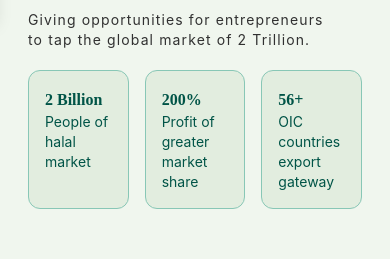
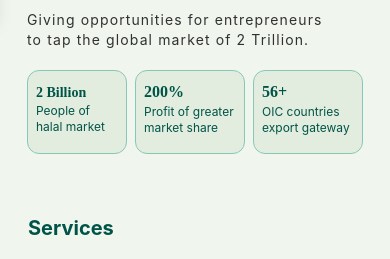
Before and after one commit to jayashri1998/Figma-Task, a React (Vite) app: page /ourservices in a window 390 px wide. Shown: the part 357-616 px from the top of the page. Built offline with nearby package versions, Linux system fonts and the light colour scheme.

Commit message:
resolved servies card

```diff
--- a/src/Components/OurClient/Certificate.jsx
+++ b/src/Components/OurClient/Certificate.jsx
@@ -142,6 +142,7 @@ const content = [
 const Certificate = () => {
   const formSectionRef = useRef(null);
   const [currentPage, setCurrentPage] = useState(1);
+
   const itemsPerPage = 6;
 
   const scrolltoForm = () => {
@@ -168,6 +169,7 @@ const Certificate = () => {
   const handlePageClick = (pageNumber) => {
     setCurrentPage(pageNumber);
   };
+
   return (
     <div className="mt-[60px] lg:mt-0 font-sans   ">
       <h2 className="text-[#005447] px-4 lg:px-[100px] text-wrap justify-normal lg:text-[32px] font-bold">
--- a/src/Components/OurClient/ClientDetails.jsx
+++ b/src/Components/OurClient/ClientDetails.jsx
@@ -6,7 +6,7 @@ import ClientContactUs from "./ContactUs";
 const ClientDetails = () => {
   return (
     <>
-    <div className="bg-[#8ad5e2] pt-[21px] pb-[38px] font-sans -mx-4 lg:-mx-8">
+    <div className="bg-[#8ad5e2] pt-[21px] pb-[38px] font-sans -mx-4  lg:-mx-0">
     <div className="max-w-screen-lg mx-auto px-4 lg:px-8">
       <form className="bg-white max-w-md mx-auto mt-5 w-full lg:w-[527px] shadow-lg rounded-xl">
         <div className="flex gap-4 p-4">
--- a/src/Components/OurClient/Herosection.jsx
+++ b/src/Components/OurClient/Herosection.jsx
@@ -1,7 +1,11 @@
-import React from 'react';
+import React, {useState} from 'react';
 import img from '../../assets/search-normal.svg';
 
 const Herosection = () => {
+    const [serachProduct, setSearchProduct] =useState('')
+    const handleSearchProductChange = (e) => {
+        setSearchProduct(e.target.value);
+      };
   return (
     <div className="flex flex-col px-4 lg:px-[100px] lg:flex-row items-center justify-center ">
       {/* Text section */}
@@ -14,6 +18,8 @@ const Herosection = () => {
           <input
             type="search"
             id="default-search"
+            value={serachProduct}
+            onChange={handleSearchProductChange}
             className="text-base font-normal lg:w-[527px] font-sans "
             placeholder="Search for companies / products / services"
             required
--- a/src/Components/OurService/Herosection.jsx
+++ b/src/Components/OurService/Herosection.jsx
@@ -22,20 +22,21 @@ const Herosection = () => {
             </p>
           </h2>
         </div>
-        <div className='flex flex-wrap gap-4'>
-  <div className='border border-[#88c7b6] rounded-xl p-4 text-[#005447] bg-[#E2EDDF] flex-1  lg:w-[149px] lg:h-[110px]'>
-    <span className='font-merriweather font-bold text-base lg:text-2xl'>2 Billion</span>
-    <p className='font-sans text-sm  lg:text-base font-normal'>People of<br/> halal market</p>
+        <div className='flex  gap-2 lg:gap-4'>
+        <div className='border border-[#88c7b6] rounded-xl  p-2 lg:p-4 text-[#005447] bg-[#E2EDDF] flex-1 min-w-[100px] min-h-[84px] max-w-[200px] lg:max-w-[149px] lg:h-[110px]'>
+          <span className='font-merriweather font-bold text-sm lg:text-2xl'>2 Billion</span>
+          <p className='font-sans text-xs lg:text-base font-normal'>People of<br/> halal market</p>
         </div>
-  <div className='border border-[#88c7b6] rounded-xl p-4 text-[#005447] bg-[#E2EDDF] flex-1  lg:w-[149px] lg:h-[110px]'>
+        <div className='border border-[#88c7b6] rounded-xl p-2 lg:p-4 text-[#005447] bg-[#E2EDDF] flex-1 min-w-[110px] min-h-[84px] max-w-[200px] lg:max-w-[149px] lg:h-[110px]'>
           <span className='font-merriweather font-bold text-base lg:text-2xl'>200%</span>
-    <p className='font-sans text-sm  lg:text-base font-normal'>Profit of greater market share</p>
+          <p className='font-sans text-xs lg:text-base font-normal'>Profit of greater market share</p>
         </div>
-  <div className='border border-[#88c7b6] rounded-xl p-4 text-[#005447] bg-[#E2EDDF] flex-1  lg:w-[149px] lg:h-[110px]'>
+        <div className='border border-[#88c7b6] rounded-xl  p-2 lg:p-4 text-[#005447] bg-[#E2EDDF] flex-1 min-w-[110px] min-h-[84px] max-w-[200px] lg:max-w-[149px] lg:h-[110px]'>
           <span className='font-merriweather font-bold text-base lg:text-2xl'>56+</span>
-    <p className='font-sans text-sm  lg:text-base font-normal'>OIC countries export gateway</p>
+          <p className='font-sans text-xs lg:text-base font-normal'>OIC countries export gateway</p>
         </div>
       </div>
+
 
 
       </div>
```
Lines whose indentation alone changed are shown as unchanged.
